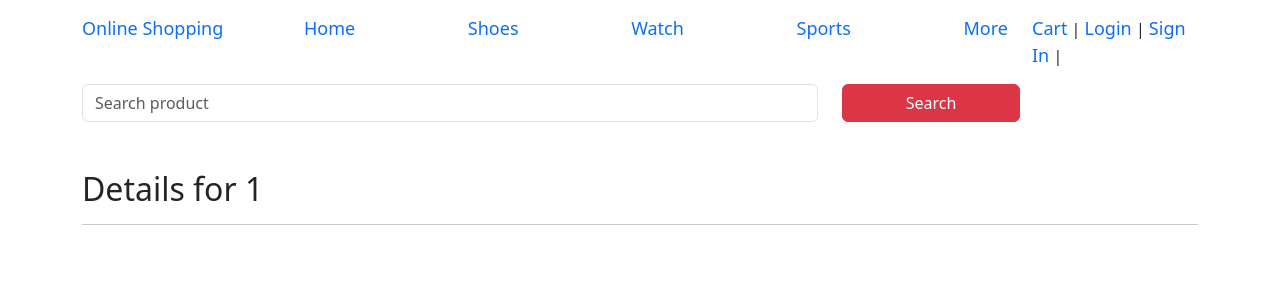
After one commit to sqb-codes/DjangoMM_24, a Django app: page /productDetails/1 in a window 1280 px wide. The commit adds this page. Shown: the top 300 px of the page. Run offline with Django 5.2, Linux system fonts and the light colour scheme; parts of the project's set-up code (start-up, migrations or seed data) failed here and were passed over.

Commit message:
Add files via upload

```diff
--- a/FormHandling/FormHandling/urls.py
+++ b/FormHandling/FormHandling/urls.py
@@ -23,5 +23,7 @@ urlpatterns = [
     path('', views.index, name=''),
     path('login/', views.login, name='login'),
     path('register/', views.register, name='register'),
-    path('registerUser/', views.registerUser, name='registerUser')
+    path('registerUser/', views.registerUser, name='registerUser'),
+    path('search/', views.searchResult, name='search'),
+    path('productDetails/<int:pk>', views.productDetails, name='productDetails')
 ]
--- a/FormHandling/app/templates/base.html
+++ b/FormHandling/app/templates/base.html
@@ -36,6 +36,21 @@
         </div>
     </header>
 
+    <section id="search">
+        <div class="container">
+            <form action="{% url 'search' %}" method="GET">
+                <div class="row">
+                    <div class="col-md-8">
+                        <input type="text" placeholder="Search product" name="query" class="w-100 form-control">
+                    </div>
+                    <div class="col-md-4">
+                        <input type="submit" class="btn btn-danger w-50" value="Search">
+                    </div>
+                </div>
+            </form>
+        </div>
+    </section>
+
     <div class="container">
         {% block content %}
         {% endblock %}
--- /dev/null
+++ b/FormHandling/app/templates/product_detail.html
@@ -0,0 +1,16 @@
+{% extends 'base.html' %}
+
+{% block content %}
+
+<div>
+    <!-- <h2>This is home page</h2> -->
+
+    <section id="section_1" class="mt-5">
+        <h2>Details for {{p_id}}</h2>
+        <hr>
+
+    </section>
+
+</div>
+
+{% endblock %}
--- a/FormHandling/app/views.py
+++ b/FormHandling/app/views.py
@@ -1,8 +1,43 @@
 from django.shortcuts import render
+import urllib.request as url
+import json
+
+path = "https://raw.githubusercontent.com/sqb-codes/DjangoMM_24/main/products.json"
+response = url.urlopen(path)
+data = json.load(response)
+productsList = data['products']
+
+# productsList = [
+#     {"p_category" :"mobile", "brand" : "Apple", "p_id":101,"p_name":'Apple Iphone X', 'p_price':80000,'p_image':'https://www.yaphone.com/1469-tm_large_default/apple-iphone-x-256gb-silver.jpg'},
+#     {"p_category" :"mobile", "brand" : "Apple", "p_id":102,"p_name":'Apple Iphone XS', 'p_price':90000,'p_image':'https://static.toiimg.com/photo/65786818/Apple-iPhone-XS-Max.jpg'},
+#     {"p_category" :"mobile", "brand" : "Samsung","p_id":103,"p_name":"Samsung Galaxy","p_price":67000,'p_image':'https://www.91-img.com/pictures/117874-v1-samsung-galaxy-s9-mobile-phone-large-1.jpg'},
+#     {"p_category" :"mobile", "brand" : "Vivo","p_id":104,"p_name":"Vivo V11","p_price":30000,"p_image":'https://images.sg.content-cdn.io/cdn//in-resources/0211f4bd-ce6a-4162-95a2-f801e5ae9176/Images/ProductImages/Source/Z11-Front.jpg;width=600;height=900;scale=canvas;anchor=bottomcenter'},
+#     {"p_category" :"laptop", "brand" : "Apple","p_id":105,"p_name":'Apple Macbook', 'p_price':65000,'p_image':'https://johnlewis.scene7.com/is/image/JohnLewis/237841771?$rsp-pdp-port-1440$'},
+#     {"p_category" :"headphones", "brand" : "JBL","p_id":106,"p_name":"JBL Headphones","p_price":3000,"p_image":'http://assets.myntassets.com/assets/images/7827829/2018/11/27/2ee4f3bf-01b3-4a50-8154-1cb0688ac0b61543314894148-JBL-T500-Powerful-Bass-On-Ear-Headphones-with-Mic-Black-8301-1.jpg'},
+#     {"p_category" :"shoes", "brand" : "Adidas","p_id":107,"p_name":"Adidas Shoes","p_price":5000,'p_image':'https://assets.adidas.com/images/w_600,f_auto,q_auto/954ed7d53b674738b128a7840137c369_9366/EQT_Support_91_17_Shoes_Black_BZ0585_01_standard.jpg'},
+#     {"p_category" :"headphones", "brand" : "JBL","p_id":108,"p_name":"JBL Headphones","p_price":3000,"p_image":'http://assets.myntassets.com/assets/images/7827829/2018/11/27/2ee4f3bf-01b3-4a50-8154-1cb0688ac0b61543314894148-JBL-T500-Powerful-Bass-On-Ear-Headphones-with-Mic-Black-8301-1.jpg'},
+#     {"p_category" :"mobile", "brand" : "Apple","p_id":109,"p_name":'Apple Iphone X', 'p_price':70000,'p_image':'https://www.yaphone.com/1469-tm_large_default/apple-iphone-x-256gb-silver.jpg'},
+#     {"p_category" :"shoes", "brand" : "Adidas","p_id":110,"p_name":"Adidas Shoes","p_price":5000,'p_image':'https://assets.adidas.com/images/w_600,f_auto,q_auto/954ed7d53b674738b128a7840137c369_9366/EQT_Support_91_17_Shoes_Black_BZ0585_01_standard.jpg'},
+#     {"p_category" :"mobile", "brand" : "Samsung","p_id":111,"p_name":"Samsung Galaxy","p_price":55000,'p_image':'https://www.91-img.com/pictures/117874-v1-samsung-galaxy-s9-mobile-phone-large-1.jpg'},
+#     {"p_category" :"laptop", "brand" : "Apple","p_id":112,"p_name":'Apple Macbook', 'p_price':65000,'p_image':'https://johnlewis.scene7.com/is/image/JohnLewis/237841771?$rsp-pdp-port-1440$'},
+#     {"p_category" :"headphones", "brand" : "JBL","p_id":113,"p_name":"JBL Headphones","p_price":3000,"p_image":'http://assets.myntassets.com/assets/images/7827829/2018/11/27/2ee4f3bf-01b3-4a50-8154-1cb0688ac0b61543314894148-JBL-T500-Powerful-Bass-On-Ear-Headphones-with-Mic-Black-8301-1.jpg'},
+#     {"p_category" :"mobile", "brand" : "Apple","p_id":114,"p_name":'Apple Iphone XS', 'p_price':90000,'p_image':'https://static.toiimg.com/photo/65786818/Apple-iPhone-XS-Max.jpg'},
+#     {"p_category" :"laptop", "brand" : "Apple","p_id":115,"p_name":'Apple Macbook', 'p_price':65000,'p_image':'https://static.digit.in/product/da4f92d644244c7a2b198396de26249d3290f6bb.png'},
+#     {"p_category" :"headphones", "brand" : "JBL","p_id":116,"p_name":"JBL Headphones","p_price":3000,"p_image":'http://assets.myntassets.com/assets/images/7827829/2018/11/27/2ee4f3bf-01b3-4a50-8154-1cb0688ac0b61543314894148-JBL-T500-Powerful-Bass-On-Ear-Headphones-with-Mic-Black-8301-1.jpg'},
+#     {"p_category" :"mobile", "brand" : "Apple","p_id":117,"p_name":'Apple Iphone X', 'p_price':85000,'p_image':'https://www.yaphone.com/1469-tm_large_default/apple-iphone-x-256gb-silver.jpg'},
+#     {"p_category" :"mobile", "brand" : "Apple","p_id":118,"p_name":'Apple Iphone XS', 'p_price':88000,'p_image':'https://static.toiimg.com/photo/65786818/Apple-iPhone-XS-Max.jpg'},
+#     {"p_category" :"mobile", "brand" : "Samsung","p_id":119,"p_name":"Samsung Galaxy","p_price":60000,'p_image':'https://www.91-img.com/pictures/117874-v1-samsung-galaxy-s9-mobile-phone-large-1.jpg'},
+#     {"p_category" :"mobile", "brand" : "Vivo","p_id":120,"p_name":"Vivo V11","p_price":28000,"p_image":'https://images.sg.content-cdn.io/cdn//in-resources/0211f4bd-ce6a-4162-95a2-f801e5ae9176/Images/ProductImages/Source/Z11-Front.jpg;width=600;height=900;scale=canvas;anchor=bottomcenter'},
+#     {"p_category" :"mobile", "brand" : "Apple","p_id":121,"p_name":'Apple Iphone X', 'p_price':70000,'p_image':'https://www.yaphone.com/1469-tm_large_default/apple-iphone-x-256gb-silver.jpg'},
+#     {"p_category" :"mobile", "brand" : "Apple","p_id":122,"p_name":'Apple Iphone XS', 'p_price':80000,'p_image':'https://static.toiimg.com/photo/65786818/Apple-iPhone-XS-Max.jpg'},
+#     {"p_category" :"mobile", "brand" : "Samsung","p_id":123,"p_name":"Samsung Galaxy","p_price":55000,'p_image':'https://www.91-img.com/pictures/117874-v1-samsung-galaxy-s9-mobile-phone-large-1.jpg'},
+#     {"p_category" :"mobile", "brand" : "Vivo","p_id":124,"p_name":"Vivo V11","p_price":32000,"p_image":'https://images.sg.content-cdn.io/cdn//in-resources/0211f4bd-ce6a-4162-95a2-f801e5ae9176/Images/ProductImages/Source/Z11-Front.jpg;width=600;height=900;scale=canvas;anchor=bottomcenter'},
+# ]
+
 
 # Create your views here.
 def index(req):
-    return render(req, 'index.html')
+    return render(req, 'index.html', context={'products' : productsList})
 
 def login(req):
     return render(req, 'login.html')
@@ -16,3 +51,20 @@ def registerUser(req):
     password = req.POST['pwd']
 
     return render(req, 'index.html', {'username':username})
+
+def searchResult(request):
+    searchQuery = request.GET['query']
+    searchQuery = searchQuery.lower()
+    products = []
+    for i in range(len(productsList)):
+        condition_1 = searchQuery in productsList[i]['p_name'].lower()
+        condition_2 = searchQuery in productsList[i]['p_category'].lower()
+        condition_3 = searchQuery in productsList[i]['brand'].lower()
+        if condition_1 or condition_2 or condition_3:
+            products.append(productsList[i])
+
+    return render(request, 'searchResult.html', context={'query' : searchQuery,'products' : products})
+
+
+def productDetails(request, pk):
+    return render(request, 'product_detail.html', context={'p_id' : pk})
```
Also changed, not shown: FormHandling/app/templates/index.html (+23 -2 lines), FormHandling/app/templates/searchResult.html (added, +25 -0 lines).
